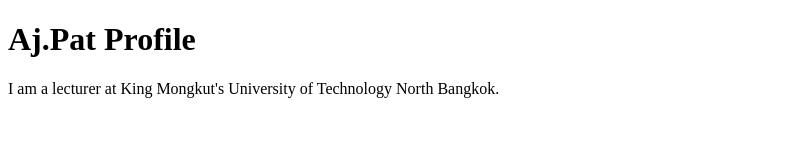
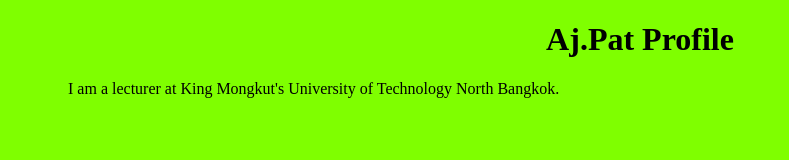
Before and after one commit to Noppanut01/github-desktop-project, a plain HTML site: page index.html in a window 1280 px wide. Shown: the whole page, without its empty margins (0-789 px from the left). Drawn offline with Linux system fonts and the light colour scheme.

Commit message:
Update index.html and create css
Update index.html and create css

```diff
--- /dev/null
+++ b/css/index.css
@@ -0,0 +1,11 @@
+body {
+    background-color: chartreuse;
+}
+
+h1 {
+    text-align: center;
+}
+
+p {
+    text-indent: 60px;
+}
--- a/index.html
+++ b/index.html
@@ -5,6 +5,7 @@
     <meta charset="UTF-8">
     <meta name="viewport" content="width=device-width, initial-scale=1.0">
     <title>Profile</title>
+    <link rel="stylesheet" href="./css/index.css">
 </head>
 
 <body>
```
